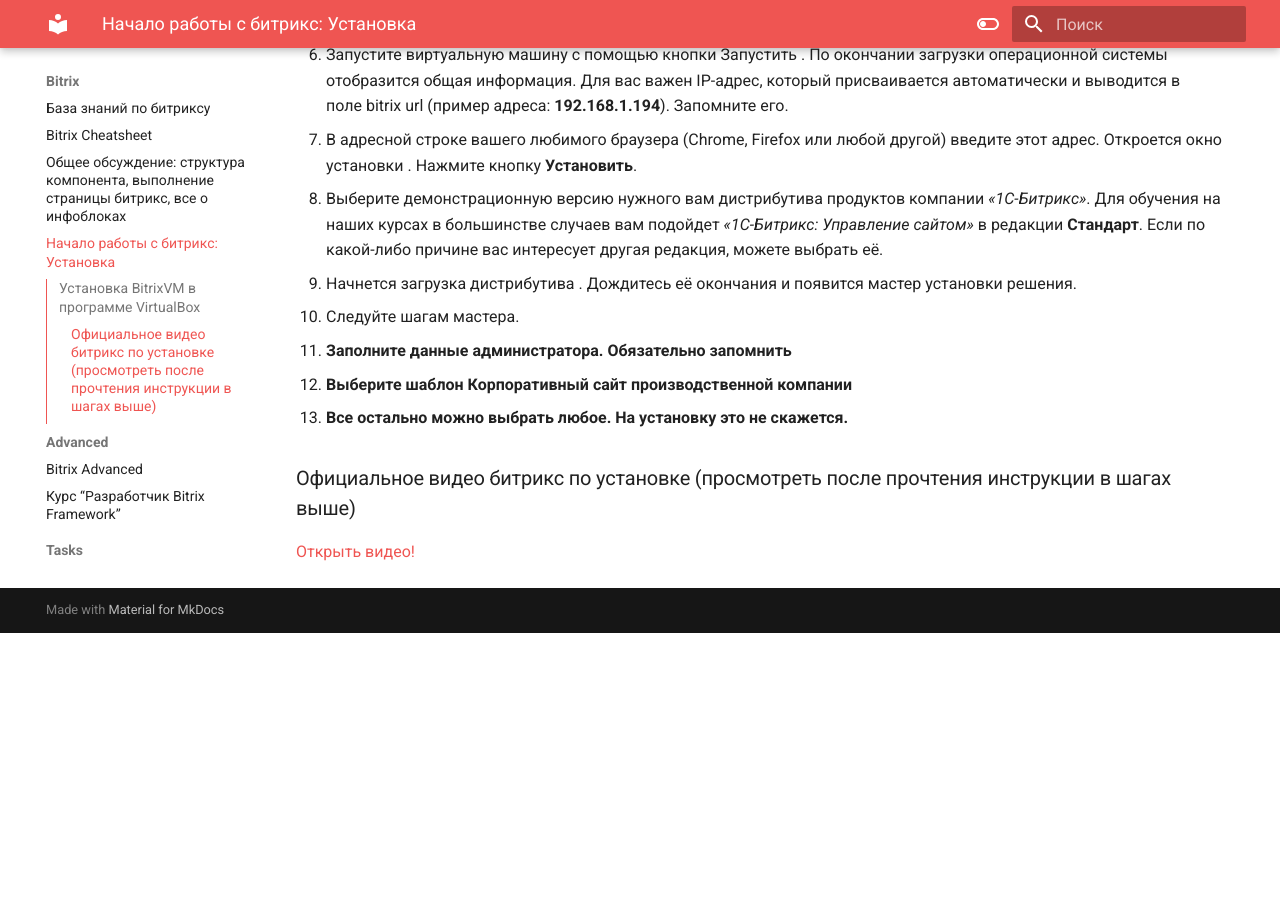
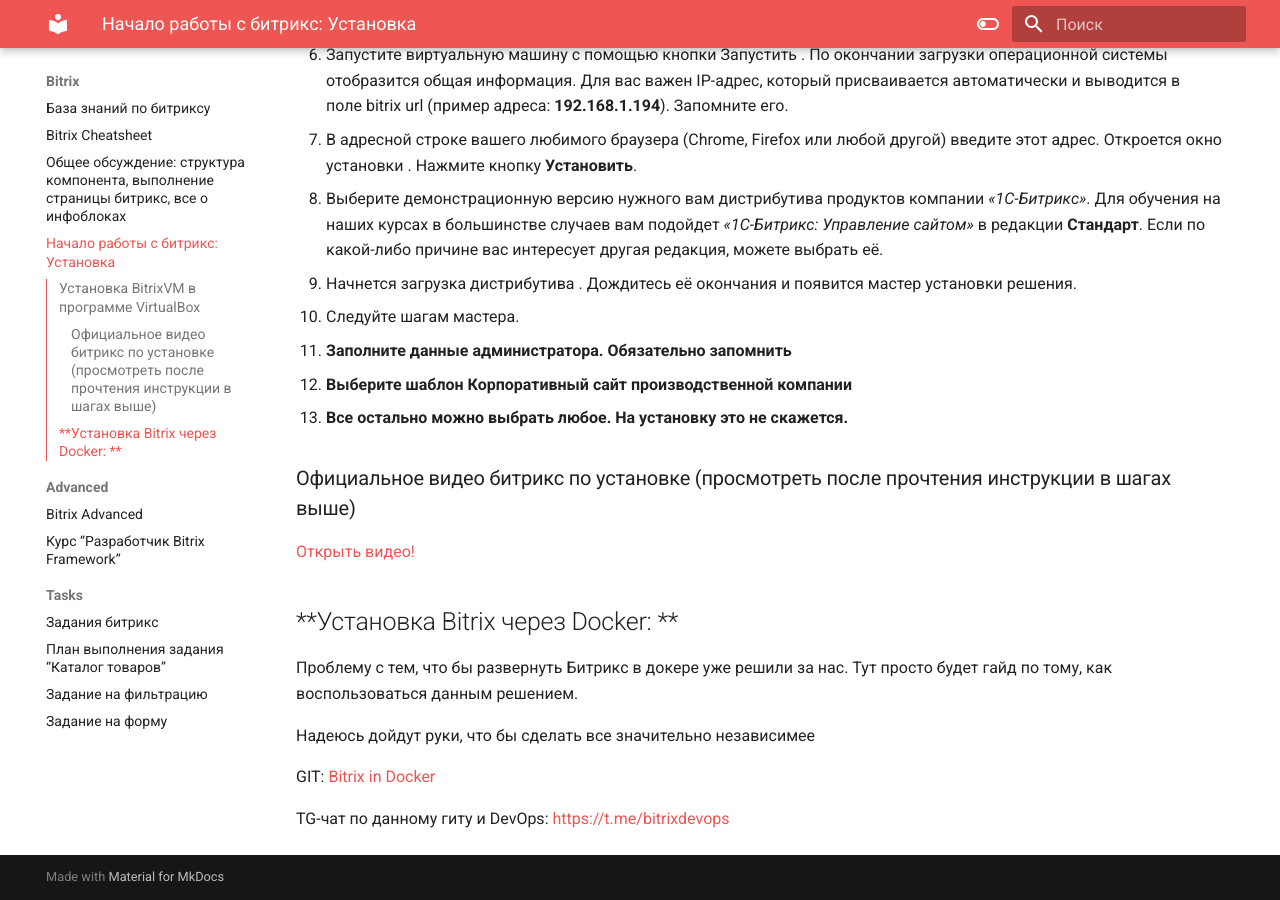
Before and after one commit to netconpi/bitrix-docs, an MkDocs documentation site: the page built from docs/Bitrix/install.md, in a window 1280 px wide and 900 px high, scrolled down 614 px. Built offline with MkDocs 1.6.1 and Material for MkDocs 9.7.7, drawn with Linux system fonts in a browser that asks for light colours; before the commit the page ends 1247 px from its top, so only the background shows below that.

Commit message:
small updates

```diff
--- a/docs/Bitrix/install.md
+++ b/docs/Bitrix/install.md
@@ -23,3 +23,13 @@ Owner: Misha Kovalev
 ### Официальное видео битрикс по установке (просмотреть после прочтения инструкции в шагах выше)
 
 [Открыть видео!](https://youtu.be/WpkL0RE4enc?si=OI3_l5tcO129SFEz)
+
+## **Установка Bitrix через Docker: **
+
+Проблему с тем, что бы развернуть Битрикс в докере уже решили за нас. Тут просто будет гайд по тому, как воспользоваться данным решением.
+
+Надеюсь дойдут руки, что бы сделать все значительно независимее
+
+GIT: [Bitrix in Docker](https://gitlab.com/bitrix-docker/server)
+
+TG-чат по данному гиту и DevOps: [https://t.me/bitrixdevops](https://t.me/bitrixdevops)
```
Also changed, not shown: docs/Bitrix/index.md (+1 -0 lines).
